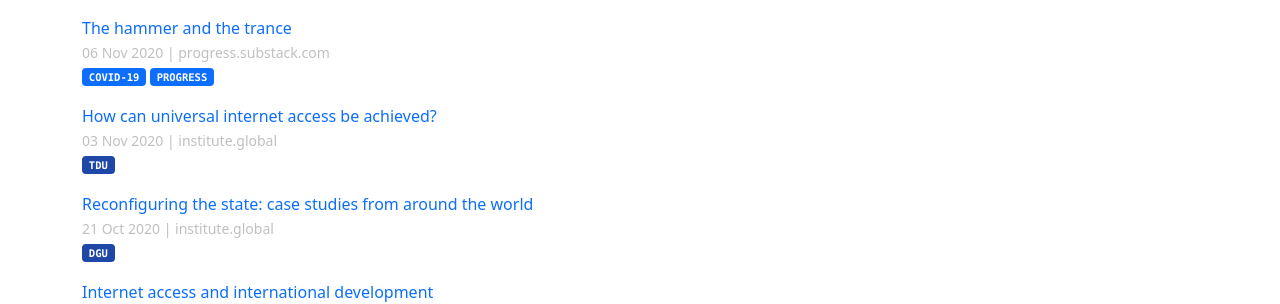
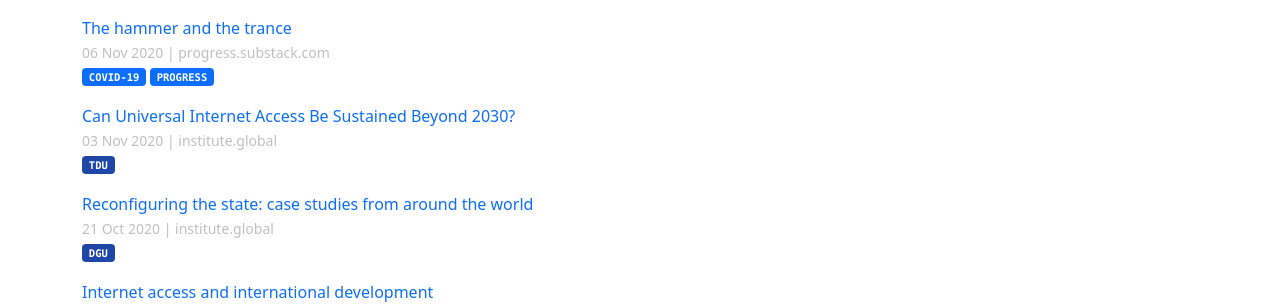
Before and after one commit to techpolicyio/techpolicyio.github.io, a Jekyll site: the page built from pages/home.md, in a window 1280 px wide and 900 px high, scrolled down 17524 px. Shown: the part 155-459 px from the top of the window. Built offline with Jekyll 4.4.1, drawn with Linux system fonts in a browser that asks for light colours.

Commit message:
Update links.yml

```diff
--- a/_data/links.yml
+++ b/_data/links.yml
@@ -460,7 +460,7 @@
   date: 2020-10-21
   url: https://institute.global/policy/reconfiguring-state-case-studies-around-world
   unit: dgu
-- title: "How can universal internet access be achieved?"
+- title: "Can Universal Internet Access Be Sustained Beyond 2030?"
   date: 2020-11-03
   url: https://institute.global/policy/how-can-universal-internet-access-be-achieved-2030
   unit: tdu
```
